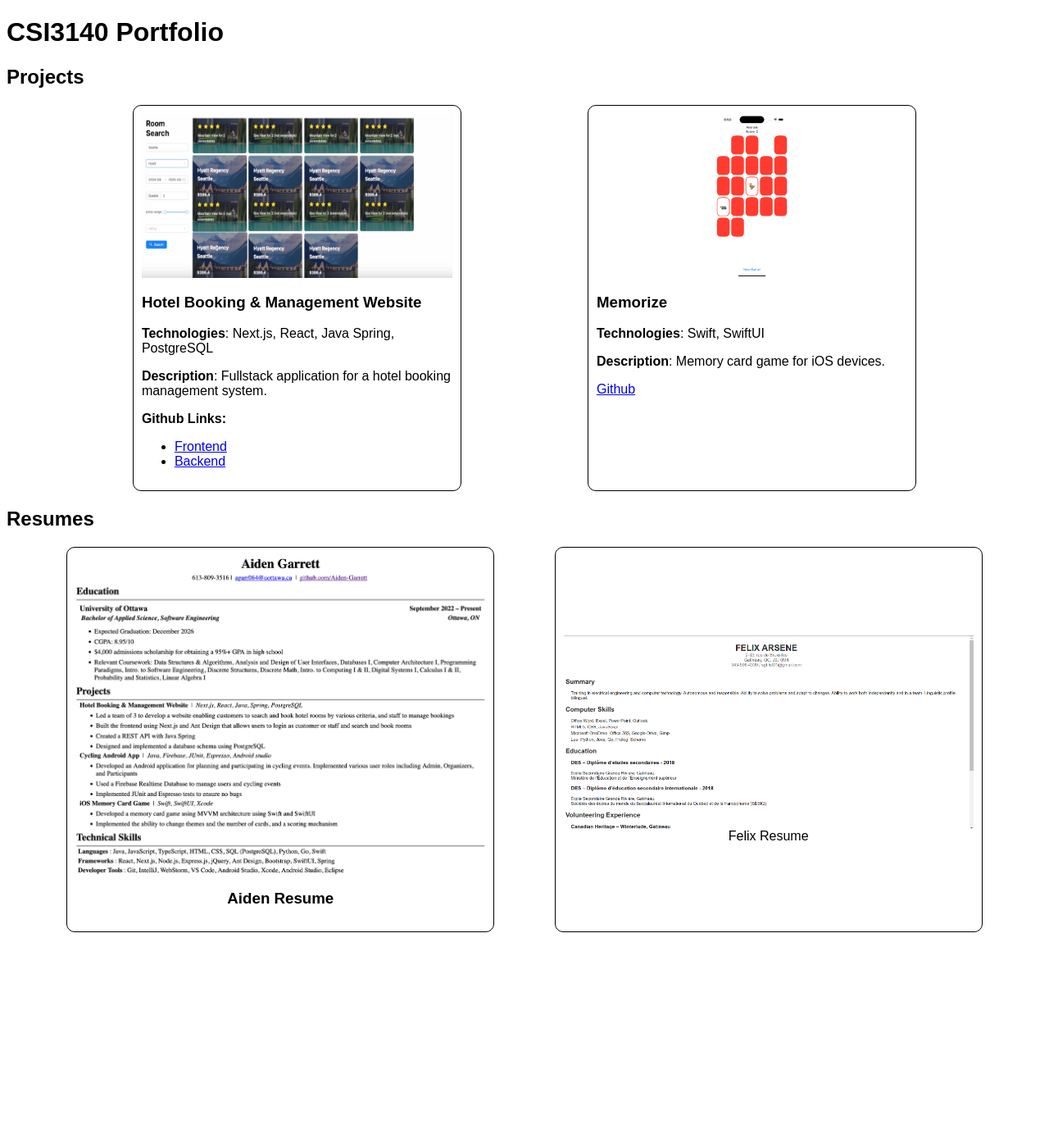
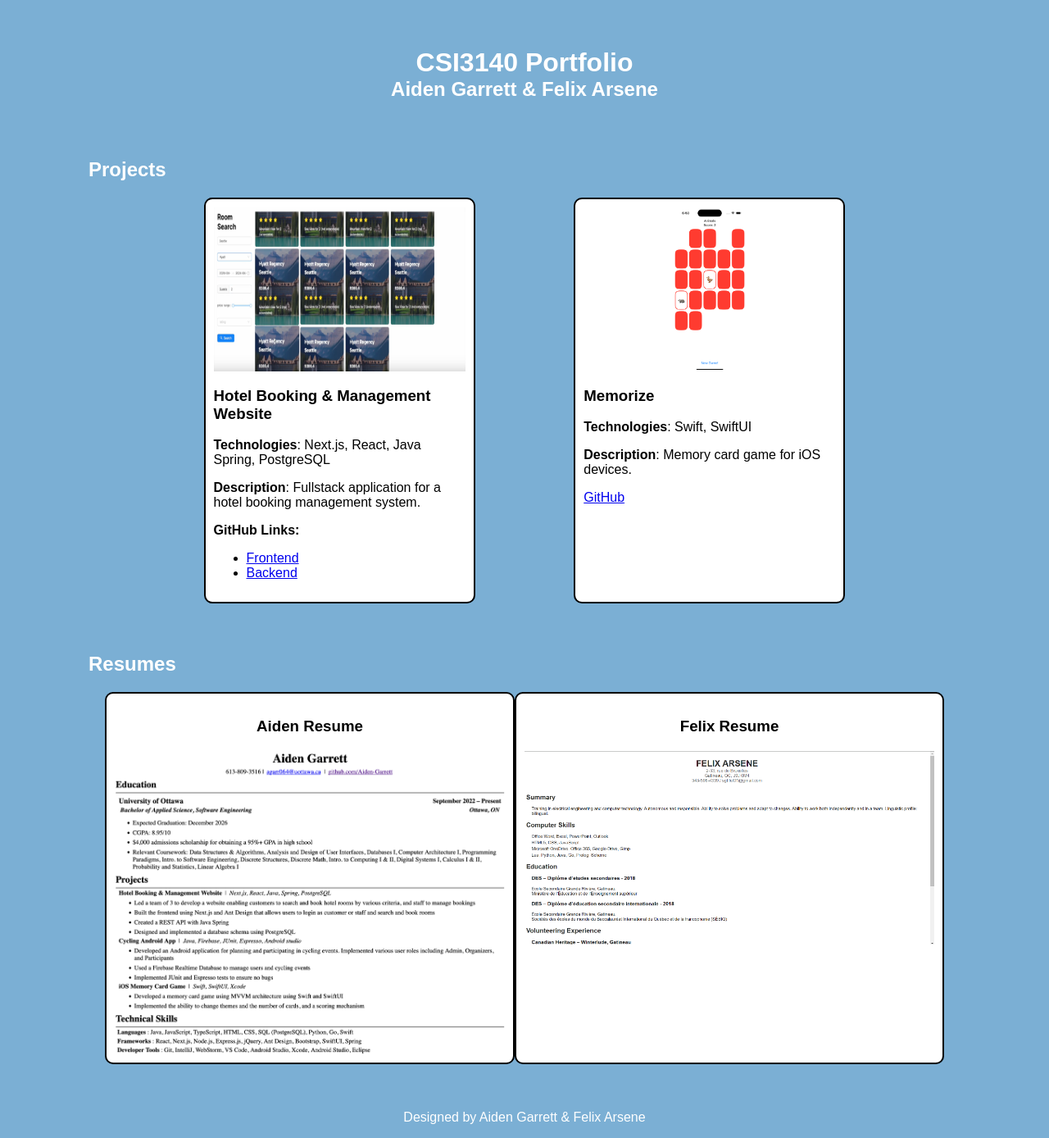
Before and after one commit to farse028/portfolio, a PHP site: page / in a window 1280 px wide. Shown: the whole page at 82% size. Before the commit the page ends 1137 px from the top, so only its background shows below. Run offline with PHP 8.4, Linux system fonts and the light colour scheme.

Commit message:
some styling changes and added a footer

```diff
--- a/public/index.html
+++ b/public/index.html
@@ -9,8 +9,10 @@
     <title>Portfolio</title>
 </head>
 <body>
-<h1>CSI3140 Portfolio</h1>
-
+<div id="header">
+    <h1>CSI3140 Portfolio</h1>
+    <h2>Aiden Garrett & Felix Arsene</h2>
+</div>
 <div id="projects-section">
     <h2>Projects</h2>
     <div id="projects">
@@ -19,7 +21,7 @@
             <h3>Hotel Booking & Management Website</h3>
             <p><strong>Technologies</strong>: Next.js, React, Java Spring, PostgreSQL</p>
             <p><strong>Description</strong>: Fullstack application for a hotel booking management system.</p>
-            <strong>Github Links:</strong>
+            <strong>GitHub Links:</strong>
             <ul>
                 <li><a href="https://github.com/GentlyTech/sauce" target="_blank">Frontend</a></li>
                 <li><a href="https://github.com/GentlyTech/spaghetti" target="_blank">Backend</a></li>
@@ -30,22 +32,23 @@
             <h3>Memorize</h3>
             <p><strong>Technologies</strong>: Swift, SwiftUI</p>
             <p><strong>Description</strong>: Memory card game for iOS devices.</p>
-            <a href="https://github.com/Aiden-Garrett/Memorize" target="_blank">Github</a>
+            <a href="https://github.com/Aiden-Garrett/Memorize" target="_blank">GitHub</a>
         </div>
     </div>
 </div>
 <div id="resume-section">
     <h2>Resumes</h2>
-    <div class="resumes">
+    <div id="resumes">
         <a href="resume/aiden-resume.html" class="resume">
+            <h3>Aiden Resume</h3>
             <img src="resume/aiden-resume.png" alt="screenshot of resume">
-            <h3>Aiden Resume</h3>
         </a>
         <a href="resume/felix-resume.html" class="resume">
+            <h3>Felix Resume</h3>
             <img src="resume/felix-resume.png" alt="screenshot of resume">
-            Felix Resume
         </a>
     </div>
 </div>
+<p id="footer">Designed by Aiden Garrett & Felix Arsene</p>
 </body>
 </html>
--- a/public/styles.css
+++ b/public/styles.css
@@ -1,17 +1,27 @@
 body {
     font-family: Arial, Helvetica, sans-serif;
+    background-color: #7BAFD4;
+    color: white;
 }
 
-.resumes {
+#projects-section, #resume-section {
+    padding: 20px 100px;
+}
+
+#projects, #resumes {
+    padding: 20px;
+}
+
+#resumes {
     display: flex;
     justify-content: space-evenly;
 }
 .resume {
     display: flex;
     flex-direction: column;
-    justify-content: center;
+    justify-content: start;
     text-align: center;
-    border: 1px solid black;
+    border: 2px solid black;
     border-radius: 10px;
     padding: 10px;
     color: black;
@@ -19,6 +29,7 @@ body {
     max-width: 500px;
     max-height: 500px;
     height: auto;
+    background-color: white;
 }
 
 #projects {
@@ -26,12 +37,14 @@ body {
     justify-content: space-evenly;
 }
 .project {
-    border: 1px solid black;
+    border: 2px solid black;
     border-radius: 10px;
     padding: 10px;
     width: 30%;
     max-height: 500px;
     overflow: hidden;
+    background-color: white;
+    color: black;
 }
 
 .project img {
@@ -39,7 +52,6 @@ body {
     margin: auto;
     height: 200px;
     width: auto;
-
 }
 
 img {
@@ -48,5 +60,18 @@ img {
 }
 
 .resume:hover {
-    border: 5px solid #7BAFD4;
+    border: 6px solid #13294B;
 }
+
+#footer {
+    text-align: center;
+}
+
+#header {
+    text-align: center;
+    padding: 50px;
+}
+
+#header, h1, h2 {
+    margin: 0;
+}
```
